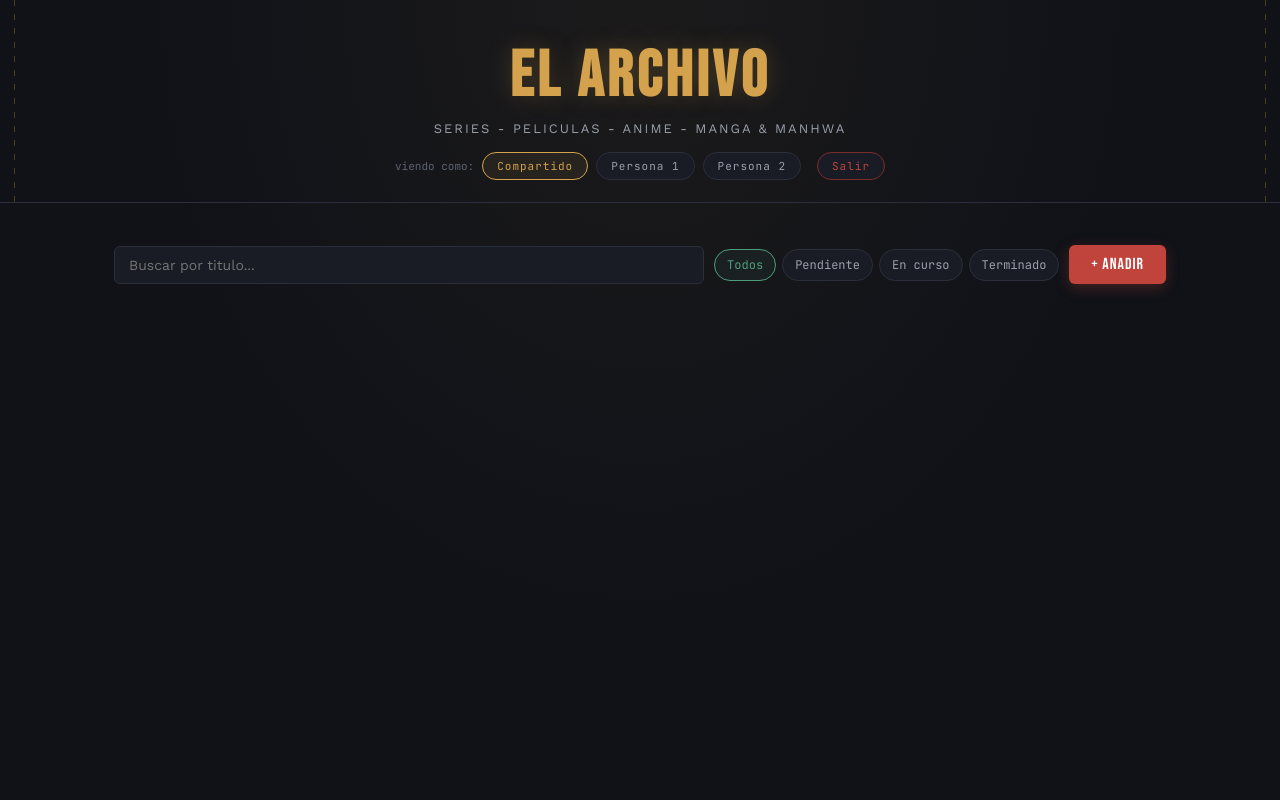
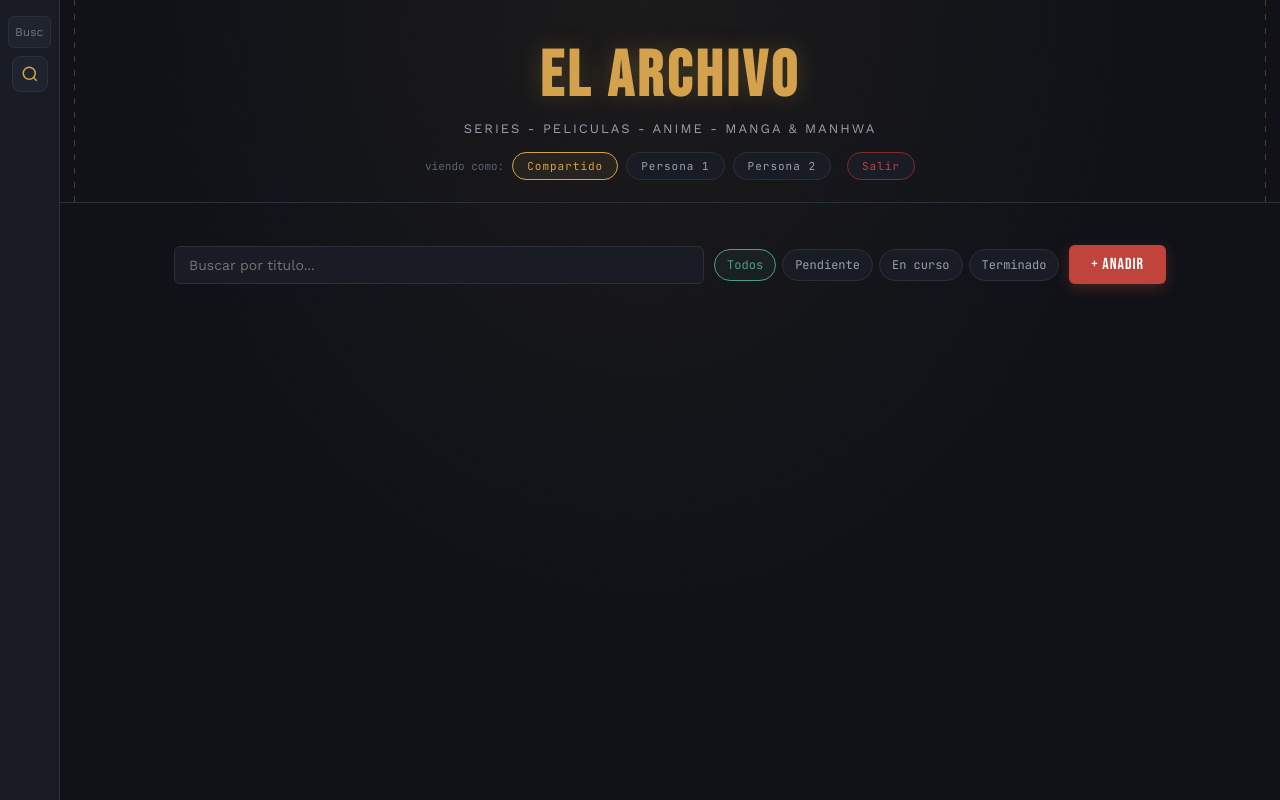
Before and after one commit to hale-gl/el-archivo, a plain HTML site: page index.html in a window 1280 px wide. Drawn offline with nearby package versions, Linux system fonts and the light colour scheme; no server answers.

Commit message:
Añadir panel lateral izquierdo con busqueda rapida

```diff
--- a/app.js
+++ b/app.js
@@ -63,6 +63,8 @@ const usersBtn = document.getElementById('usersBtn');
 const userOverlay = document.getElementById('userOverlay');
 const userList = document.getElementById('userList');
 const userForm = document.getElementById('userForm');
+const sidebarSearch = document.getElementById('sidebarSearch');
+const sidebarSearchBtn = document.getElementById('sidebarSearchBtn');
 
 /* ============================================================
    HELPERS
@@ -501,6 +503,22 @@ function getContrastColor(hexcolor) {
   const b = parseInt(hexcolor.slice(5, 7), 16);
   const yiq = ((r * 299) + (g * 587) + (b * 114)) / 1000;
   return (yiq >= 128) ? '#000000' : '#ffffff';
+}
+
+if (sidebarSearch) {
+  sidebarSearch.addEventListener('input', (e) => {
+    searchTerm = e.target.value.trim();
+    render();
+  });
+}
+
+if (sidebarSearchBtn) {
+  sidebarSearchBtn.addEventListener('click', () => {
+    if (sidebarSearch) {
+      searchTerm = sidebarSearch.value.trim();
+      render();
+    }
+  });
 }
 
 /* ============================================================
--- a/index.html
+++ b/index.html
@@ -9,6 +9,18 @@
 </head>
 <body>
 <a class="skip-link" href="#contenido">Saltar al contenido</a>
+
+<aside class="sidebar">
+  <div class="sidebar-search">
+    <input type="text" id="sidebarSearch" placeholder="Buscar serie..." aria-label="Buscar serie">
+    <button type="button" id="sidebarSearchBtn" aria-label="Buscar">
+      <svg width="18" height="18" viewBox="0 0 24 24" fill="none" stroke="currentColor" stroke-width="2">
+        <circle cx="11" cy="11" r="8"></circle>
+        <path d="m21 21-4.35-4.35"></path>
+      </svg>
+    </button>
+  </div>
+</aside>
 
 <header class="marquee">
   <h1>EL ARCHIVO</h1>
--- a/style.css
+++ b/style.css
@@ -33,6 +33,8 @@ body{
   font-family:var(--body);
   min-height:100vh;
   padding:0 0 80px;
+  display:flex;
+  flex-direction:column;
 }
 button, input, select{ font:inherit; }
 button:focus-visible,
@@ -58,6 +60,66 @@ a:focus-visible{
 .skip-link:focus{ transform:translateY(0); }
 
 /* ============================================================
+   SIDEBAR
+   ============================================================ */
+.sidebar{
+  position:fixed;
+  left:0;
+  top:0;
+  bottom:0;
+  width:60px;
+  background:var(--panel);
+  border-right:1px solid var(--line);
+  z-index:5;
+  padding:16px 8px;
+  display:flex;
+  flex-direction:column;
+  align-items:center;
+}
+.sidebar-search{
+  width:100%;
+  display:flex;
+  flex-direction:column;
+  align-items:center;
+  gap:8px;
+}
+.sidebar-search input{
+  width:100%;
+  padding:8px 6px;
+  border:1px solid var(--line);
+  border-radius:6px;
+  background:var(--panel-2);
+  color:var(--ink);
+  font-size:12px;
+  text-align:center;
+}
+.sidebar-search input:focus{
+  outline:2px solid var(--gold);
+  border-color:var(--gold-dim);
+}
+.sidebar-search button{
+  width:36px;
+  height:36px;
+  border:1px solid var(--line);
+  border-radius:8px;
+  background:var(--panel-2);
+  color:var(--gold);
+  cursor:pointer;
+  display:flex;
+  align-items:center;
+  justify-content:center;
+  transition:background .15s, border-color .15s;
+}
+.sidebar-search button:hover{
+  background:rgba(212,162,76,0.08);
+  border-color:var(--gold-dim);
+}
+.sidebar-search button:focus-visible{
+  outline:2px solid var(--gold);
+  outline-offset:2px;
+}
+
+/* ============================================================
    HEADER / MARQUEE
    ============================================================ */
 .marquee{
@@ -65,6 +127,7 @@ a:focus-visible{
   text-align:center;
   border-bottom:1px solid var(--line);
   position:relative;
+  margin-left:60px;
 }
 .marquee::before, .marquee::after{
   content:'';
@@ -142,7 +205,7 @@ a:focus-visible{
 .tabs{
   max-width:1100px;
   margin:26px auto 0;
-  padding:0 24px;
+  padding:0 24px 0 84px;
   display:flex;
   gap:6px;
   flex-wrap:wrap;
@@ -181,7 +244,7 @@ a:focus-visible{
 .cover-banner{
   max-width:1100px;
   margin:16px auto 0;
-  padding:0 24px;
+  padding:0 24px 0 84px;
   position:relative;
   height:180px;
   border-radius:10px;
@@ -234,7 +297,7 @@ a:focus-visible{
 .toolbar{
   max-width:1100px;
   margin:0 auto;
-  padding:16px 24px 0;
+  padding:16px 24px 0 84px;
   display:flex;
   gap:10px;
   flex-wrap:wrap;
@@ -292,7 +355,7 @@ a:focus-visible{
 .grid{
   max-width:1100px;
   margin:22px auto 0;
-  padding:0 24px;
+  padding:0 24px 0 84px;
   display:grid;
   grid-template-columns:repeat(auto-fill,minmax(280px,1fr));
   align-items:start;
```
